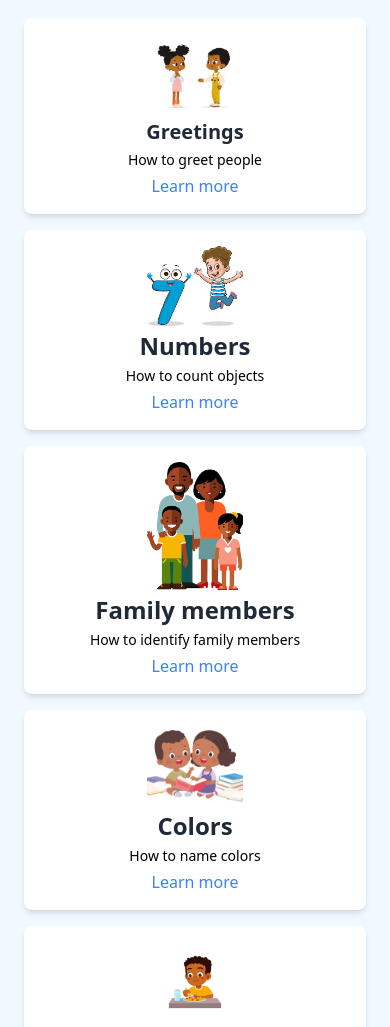
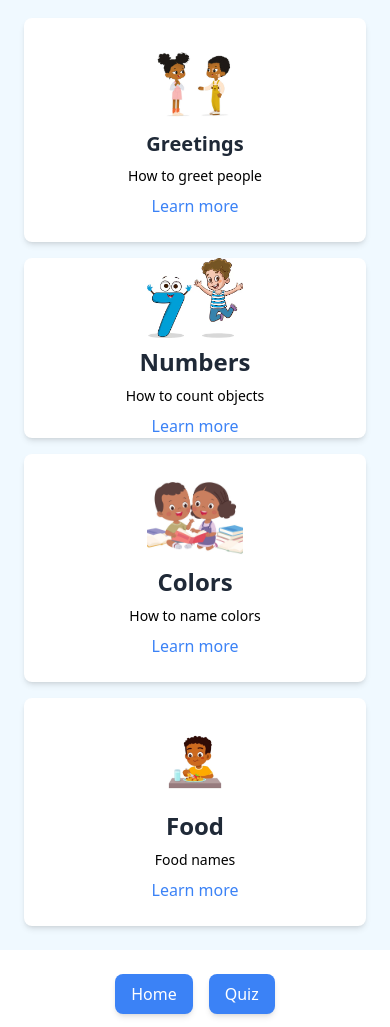
Before and after one commit to MizeroR/Kinyarwanda-Courtesy, a website: page src/get-started.html in a window 390 px wide. Shown: the part 70-1097 px from the top of the page. Drawn offline with Linux system fonts and the light colour scheme.

Commit message:
Responsivess of the page

```diff
--- a/src/get-started.html
+++ b/src/get-started.html
@@ -8,44 +8,38 @@
 </head>
 <body>
 
-  <section class="flex flex-col items-center gap-6 p-6 bg-sky-50">
+  <section class="flex flex-col items-center gap-6 p-6 bg-sky-50 min-h-screen">
     <div>
         <header>
             <h1 class="text-4xl font-bold text-gray-800 text-center">What to learn</h1>
         </header>
     </div>
-    <div class="grid grid-cols-1 sm:grid-cols-2 lg:grid-cols-3 gap-4 w-full max-w-4xl mx-auto">
+    <div class="grid grid-cols-1 sm:grid-cols-2 gap-4 w-full max-w-4xl mx-auto">
     <!-- Top Row (3 items) -->
-    <div class="flex flex-col items-center gap-1 p-4 bg-white rounded-lg shadow-md hover:shadow-lg transition-shadow duration-300 sm:col-span-1 lg:col-span-1">
+    <div class="flex flex-col items-center gap-2 p-6 bg-white rounded-lg shadow-md hover:shadow-lg transition-shadow duration-300 hover:-translate-y-1">
         <img src="assets/img/image.png" alt="Greeting" class="object-cover w-24 h-20 mix-blend-multiply animate-wave origin-bottom">
         <p class="text-xl font-bold text-gray-800">Greetings</p>
         <p class="text-sm text-center">How to greet people</p>
         <a href="greetings.html" class="font-medium text-blue-500 hover:underline">Learn more</a>
     </div>
 
-    <div class="flex flex-col items-center gap-1 p-4 bg-white rounded-lg shadow-md hover:shadow-lg transition-shadow duration-300 sm:col-span-1 lg:col-span-1">
+    <div class="flex flex-col items-center gap-2 p-5 bg-white rounded-lg shadow-md hover:shadow-lg transition-shadow duration-300 hover:-translate-y-1">
         <img src="assets/img/numbers.png" alt="Numbers" class="object-cover w-24 h-20 mix-blend-multiply animate-wave origin-bottom">
         <p class="text-2xl font-bold text-gray-800">Numbers</p>
         <p class="text-sm text-center">How to count objects</p>
         <a href="numbers.html" class="font-medium text-blue-500 hover:underline">Learn more</a>
     </div>
 
-    <div class="flex flex-col items-center gap-1 p-4 bg-white rounded-lg shadow-md hover:shadow-lg transition-shadow duration-300 sm:col-span-1 sm:col-start-1 sm:col-end-3 lg:col-span-1">
-        <img src="assets/img/family.png" alt="Family members" class="object-cover w-24 h-32 mix-blend-multiply animate-wave origin-bottom">
-        <p class="text-2xl font-bold text-gray-800">Family members</p>
-        <p class="text-sm text-center">How to identify family members</p>
-        <a href="#" class="font-medium text-blue-500 hover:underline">Learn more</a>
-    </div>
 
-    <!-- Bottom Row (2 items) -->
-    <div class="flex flex-col items-center gap-1 p-4 bg-white rounded-lg shadow-md hover:shadow-lg transition-shadow duration-300 sm:col-span-1 sm:col-start-1 sm:col-end-3 lg:col-span-1 lg:col-start-2">
+
+    <div class="flex flex-col items-center gap-2 p-6 bg-white rounded-lg shadow-md hover:shadow-lg transition-shadow duration-300 hover:-translate-y-1">
         <img src="assets/img/colors.png" alt="Colors" class="object-cover w-24 h-20 mix-blend-multiply animate-wave origin-bottom">
         <p class="text-2xl font-bold text-gray-800">Colors</p>
         <p class="text-sm text-center">How to name colors</p>
         <a href="colors.html" class="font-medium text-blue-500 hover:underline">Learn more</a>
     </div>
 
-    <div class="flex flex-col items-center gap-1 p-4 bg-white rounded-lg shadow-md hover:shadow-lg transition-shadow duration-300 sm:col-span-1 sm:col-start-1 sm:col-end-3 lg:col-span-1">
+    <div class="flex flex-col items-center gap-2 p-6 bg-white rounded-lg shadow-md hover:shadow-lg transition-shadow duration-300 hover:-translate-y-1">
         <img src="assets/img/food.png" alt="Food" class="object-cover w-24 h-20 mix-blend-multiply animate-wave origin-bottom">
         <p class="text-2xl font-bold text-gray-800">Food</p>
         <p class="text-sm text-center">Food names</p>
@@ -54,8 +48,8 @@
 </div>
   </section>
   <section>
-    <footer class="flex flex-col items-center gap-4 p-6">
-      <div class="flex justify-between w-full max-w-4xl">
+    <footer class="flex flex-col items-center gap-4 p-6 bg-white border-t">
+      <div class="flex justify-center w-full gap-4 max-w-md">
         <a href="index.html" class="inline-block px-4 py-2 text-white bg-blue-500 rounded-lg shadow-md hover:bg-blue-600 transition duration-200">
             Home
         </a>
```
